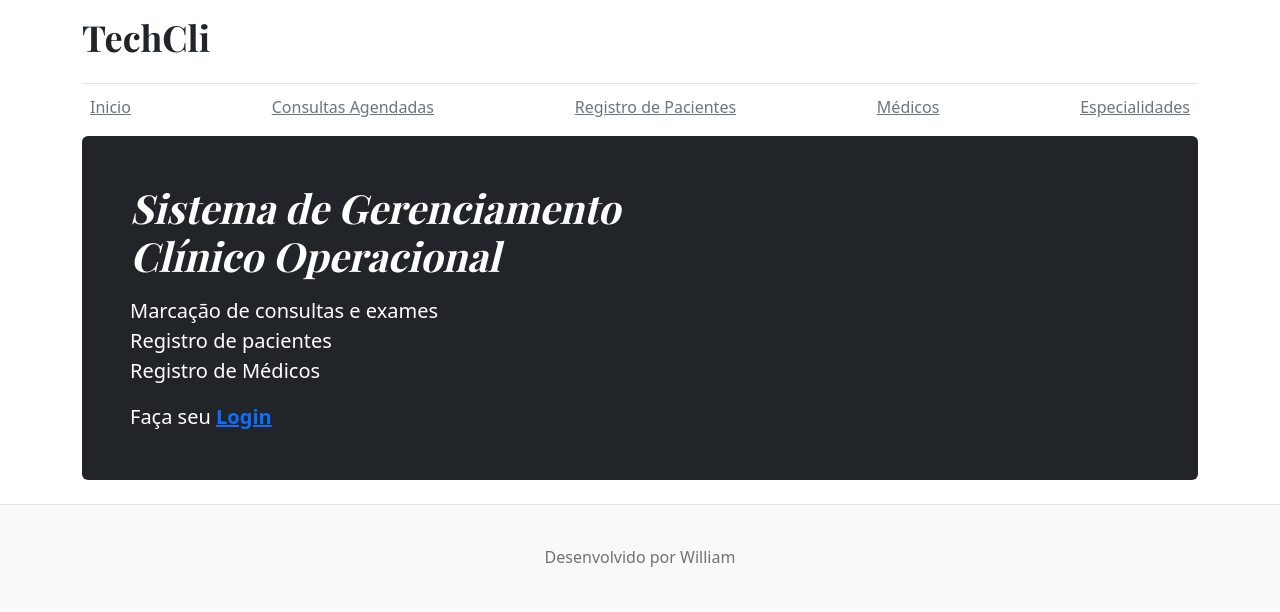
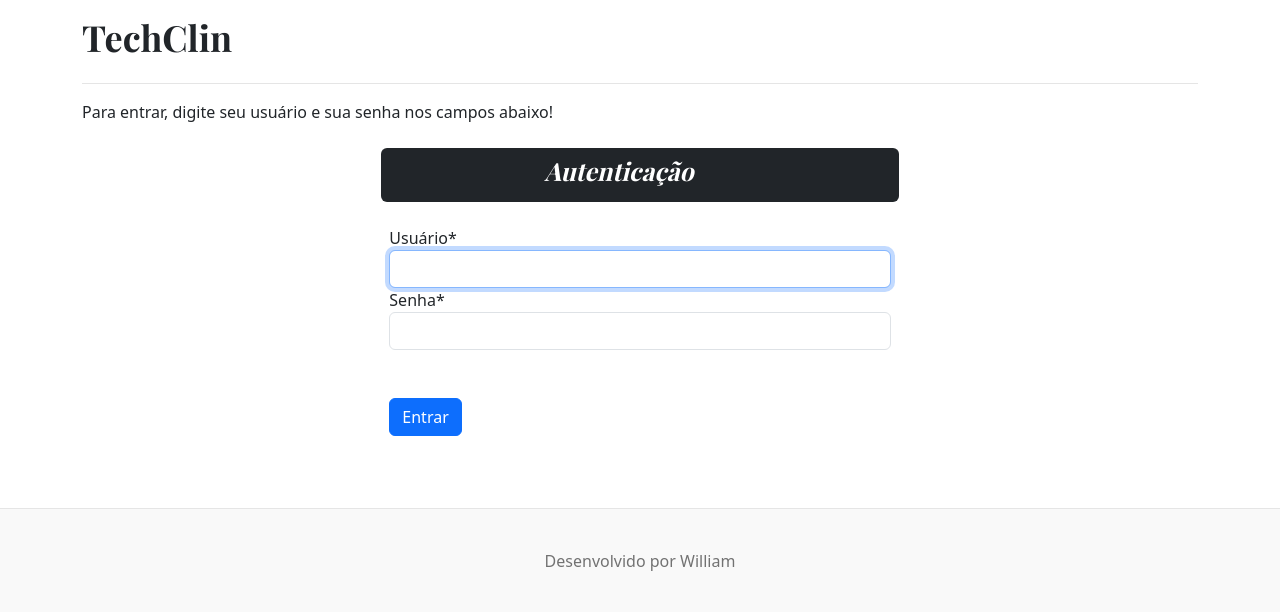
Before and after one commit to willsantos86/Prj_Clinica_CRUD_API, a Django app: page / in a window 1280 px wide. Shown: the top 612 px of the page. Run offline with Django 3.2, Linux system fonts and the light colour scheme; some libraries are stand-ins or nearby versions.

Commit message:
Ajustando urls das páginas.

```diff
--- a/clinica/templates/clinica/index.html
+++ b/clinica/templates/clinica/index.html
@@ -71,13 +71,13 @@
   <body>
 
 <div class="container">
-  <header class="blog-header lh-1 py-3">
+  <header class="blog-header lh-1 py-3 mb-3">
     <div class="row flex-nowrap justify-content-between align-items-center">
       <!-- <div class="col-4 pt-1">
         <a class="link-secondary" href="#">Subscribe</a>
       </div> -->
       <div class="col-4">
-        <h1 class="blog-header-logo text-dark">TechCli</h1>
+        <h1 class="blog-header-logo text-dark">TechClin</h1>
       </div>
       <!-- <div class="col-4 d-flex justify-content-end align-items-center">
         <a class="link-secondary" href="#" aria-label="Search">
@@ -87,16 +87,20 @@
       </div> -->
     </div>
   </header>
-
+  {% if request.user.is_authenticated %}
   <div class="nav-scroller py-1 mb-2">
     <nav class="nav d-flex justify-content-between">
       <a class="p-2 link-secondary" href="{% url 'inicio' %}">Inicio</a>
       <a class="p-2 link-secondary" href="{% url 'listar-consulta' %}">Consultas Agendadas</a>
-      <a class="p-2 link-secondary" href="{% url 'listar-paciente' %}">Registro de Pacientes</a>
-      <a class="p-2 link-secondary" href="{% url 'listar-medico' %}">Médicos</a>
+      <a class="p-2 link-secondary" href="{% url 'listar-paciente' %}">Registros de Pacientes</a>
+      <a class="p-2 link-secondary" href="{% url 'listar-medico' %}">Registros Médicos</a>
       <a class="p-2 link-secondary" href="{% url 'listar-categoria' %}">Especialidades</a>
+      <a class="p-2 link-primary" href="{% url 'logout' %}">Sair</a>
     </nav>
   </div>
+{% else %}
+<p>Para entrar, digite seu usuário e sua senha nos campos abaixo!</p>
+{% endif %}
 </div>
 
 
@@ -105,8 +109,10 @@
   <div class="p-4 p-md-5 mb-4 rounded text-bg-dark">
     <div class="col-md-6 px-0">
       <h1 class="display-10 fst-italic">Sistema de Gerenciamento Clínico Operacional</h1>
-      <p class="lead my-3">Marcação de consultas e exames<br>Registro de pacientes<br>Registro de Médicos</p>
-      <p class="lead mb-0">Faça seu <a href="#" class="text-primary fw-bold">Login</a></p>
+      <p class="lead"><a href="{% url 'cadastrar-consulta' %}">Marcação de consultas e exames</a></p>
+      <p class="lead"><a href="{% url 'cadastrar-paciente' %}">Cadastrar pacientes</a></p>
+      <P class="lead"><a href="{% url 'cadastrar-medico' %}">Cadastrar Médicos</a></p>
+     <!--  <p class="lead mb-0">Faça seu <a href="{% url 'login' %}" class="text-primary fw-bold">Login</a></p> -->
     </div>
   </div>
 </main>
--- a/clinica/templates/clinica/lista/consulta.html
+++ b/clinica/templates/clinica/lista/consulta.html
@@ -6,7 +6,7 @@
 <div class="container">
     <div class="p-4 p-md-2 mb-2 rounded text-bg-dark">
         <div class="col-md-11 px-0">
-            <h3 class="display-4 fst-italic text text-center" style="font-size: 25px;">Lista de Consultas</h3>
+            <h3 class="display-4 fst-italic text text-center" >Lista de Consultas</h3>
         </div>
     </div>
     <div class="d-grid gap-2 d-md-flex justify-content-md-end">
--- a/clinica/urls.py
+++ b/clinica/urls.py
@@ -8,7 +8,7 @@ from .views import PacienteList, ConsultaList, MedicoList, CategoriaList
 
 
 urlpatterns = [
-    path('', PaginaInicial.as_view(), name='inicio'),
+    path('inicio/', PaginaInicial.as_view(), name='inicio'),
     path('clinica/paciente/', PacienteCreate.as_view(), name='cadastrar-paciente'),
     path('clinica/consulta/', ConsultaCreate.as_view(), name='cadastrar-consulta'),
     path('clinica/medico/', MedicoCreate.as_view(), name='cadastrar-medico'),
--- a/setup/urls.py
+++ b/setup/urls.py
@@ -19,4 +19,5 @@ from django.urls import path, include
 urlpatterns = [
     path('admin/', admin.site.urls),
     path('', include('clinica.urls')),
+    path('', include('usuarios.urls')),
 ]
--- /dev/null
+++ b/usuarios/admin.py
@@ -0,0 +1,3 @@
+from django.contrib import admin
+
+# Register your models here.
--- /dev/null
+++ b/usuarios/apps.py
@@ -0,0 +1,6 @@
+from django.apps import AppConfig
+
+
+class UsuariosConfig(AppConfig):
+    default_auto_field = 'django.db.models.BigAutoField'
+    name = 'usuarios'
--- /dev/null
+++ b/usuarios/models.py
@@ -0,0 +1,3 @@
+from django.db import models
+
+# Create your models here.
--- /dev/null
+++ b/usuarios/templates/usuarios/form.html
@@ -0,0 +1,24 @@
+{% extends 'clinica/index.html' %}
+{%load static %}
+{% load crispy_forms_tags %}
+
+{% block menu %}
+<div class="col-5 m-auto mb-2 p-2"">
+    <div class="p-4 p-md-2 mb-4 rounded text-bg-dark"">
+        <div class="col-md-11 px-0">
+            <h5 class="display-4 fst-italic text text-center"  style="font-size: 25px;">Autenticação</h5>
+        </div>
+    </div>
+
+    <form action="" method="POST" class="m-2">
+
+
+        {% csrf_token %}
+
+        {{ form|crispy }}
+
+    <button type="submit" class="btn btn-primary my-5"> Entrar </button>
+
+    </form>
+</div>
+{% endblock %}
--- /dev/null
+++ b/usuarios/tests.py
@@ -0,0 +1,3 @@
+from django.test import TestCase
+
+# Create your tests here.
--- /dev/null
+++ b/usuarios/urls.py
@@ -0,0 +1,10 @@
+from django.urls import path
+from django.contrib.auth import views as auth_views
+
+
+urlpatterns = [
+    path('', auth_views.LoginView.as_view(
+        template_name = 'usuarios/form.html'
+        ), name="login"),
+    path('logout/', auth_views.LogoutView.as_view(), name='logout')
+]
--- /dev/null
+++ b/usuarios/views.py
@@ -0,0 +1,3 @@
+from django.shortcuts import render
+
+# Create your views here.
```
Also changed, not shown: setup/settings.py (+9 -1 lines), usuarios/__init__.py (added), usuarios/migrations/__init__.py (added).
